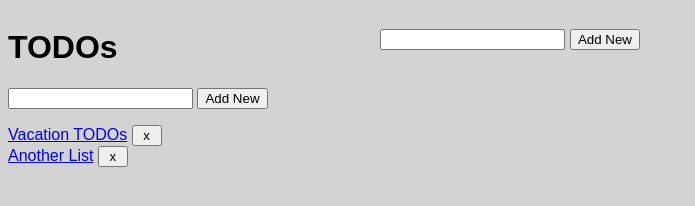
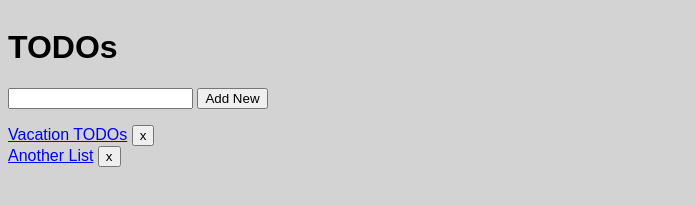
Before and after one commit to heidiperalta/angular-todo, a plain HTML site: page index.html in a window 1280 px wide. Shown: the whole page, without its empty margins (0-695 px from the left). Drawn offline with nearby package versions, Linux system fonts and the light colour scheme.

Commit message:
Hiding input when not Todo list is selected

```diff
--- a/index.html
+++ b/index.html
@@ -13,20 +13,20 @@
 				<ul style="padding: 0;">
 					<li ng-repeat="list in model.todoLists">
 						<a href="#" ng-click="model.viewList(list)">{{ list.name }}</a>
-						<input type="button" value=" x " ng-click="model.removeList(list)" />
+						<input type="button" value="x" ng-click="model.removeList(list)" />
 					</li>
 				</ul>
 			</div>
 		<div ng-controller="todoListController" style="float: right;">
 			<h1>{{ currentList.name }}</h1>
-			<form ng-submit="model.addItem(model.newItem)">
+			<form ng-show='currentList.name' ng-submit="model.addItem(model.newItem)">
 				<input type="text" ng-model="model.newItem" /> <input type="submit" value="Add New" />
 			</form>
 			<ul style="list-style-type: none; padding: 0;">
 				<li ng-repeat="item in currentList.items">
 					<input type="checkbox" ng-model="item.done" />
 					<span>{{item.todo}}</span>
-					<input type="button" value=" x " ng-click="model.removeItem(item)" />
+					<input type="button" value="x" ng-click="model.removeItem(item)" />
 				</li>
 			</ul>
 		</div>
```
